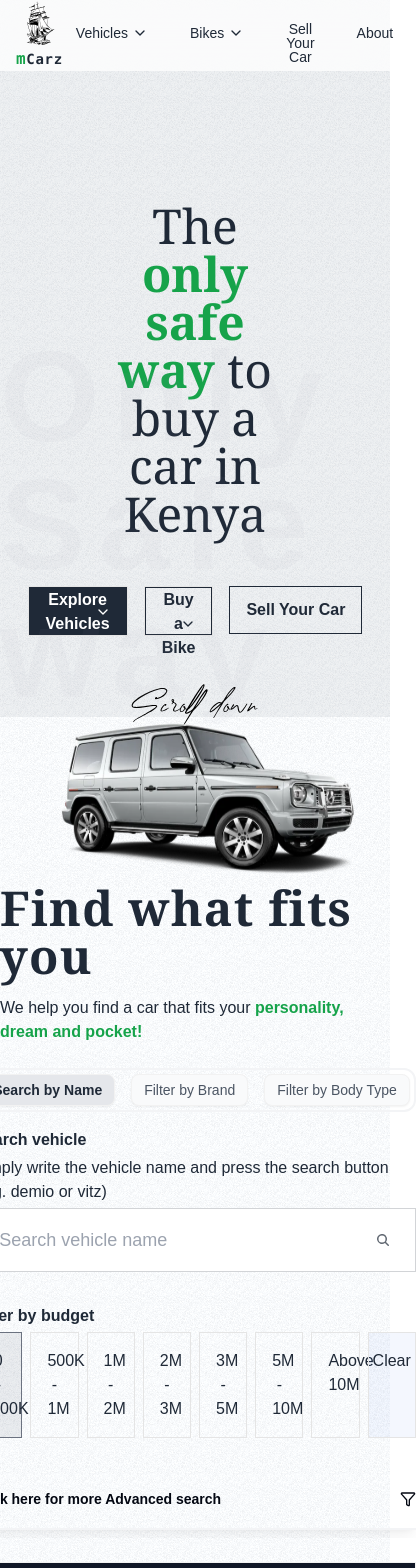
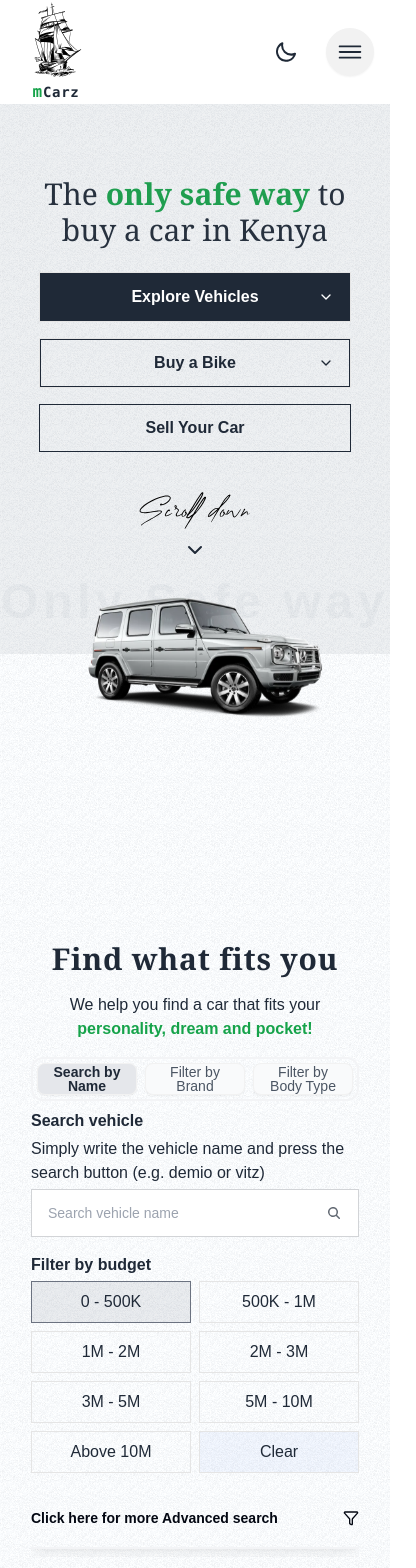
Before and after one commit to MwauratheAlex/mCarz, a Next.js app: page / in a window 390 px wide. Shown: the top 1568 px of the page, 416 px wide, since content can reach past the window. Built offline with nearby package versions, Linux system fonts and the light colour scheme.

Commit message:
responsive ui

```diff
--- a/src/app/layout.tsx
+++ b/src/app/layout.tsx
@@ -2,6 +2,7 @@ import type { Metadata } from "next";
 import { Geist, Geist_Mono } from "next/font/google";
 import "./globals.css";
 import { Header } from "@/components/Header";
+import { Footer } from "@/components/Footer";
 
 const geistSans = Geist({
   variable: "--font-geist-sans",
@@ -15,7 +16,7 @@ const geistMono = Geist_Mono({
 
 export const metadata: Metadata = {
   title: "mCarz",
-  description: "Buy and sell cars and bikes with us.",
+  description: "The only safe way to buy and sell cars in Kenya.",
 };
 
 export default function RootLayout({
@@ -26,12 +27,14 @@ export default function RootLayout({
   return (
     <html lang="en">
       <body
-        className={`${geistSans.variable} ${geistMono.variable} antialiased`}
+        className={`${geistSans.variable} ${geistMono.variable} select-none relative
+         antialiased`}
       >
         <Header />
         <main className="grainy-light">
           {children}
         </main>
+        <Footer />
       </body>
     </html>
   );
--- a/src/app/page.tsx
+++ b/src/app/page.tsx
@@ -1,4 +1,3 @@
-import { Footer } from "@/components/Footer";
 import { Hero } from "@/components/Hero";
 import { Search } from "@/components/Search";
 import { StepsToOwn } from "@/components/StepsToOwn";
@@ -9,7 +8,6 @@ export default function Home() {
       <Hero />
       <Search />
       <StepsToOwn />
-      <Footer />
     </div>
   );
 }
--- a/src/components/Header.tsx
+++ b/src/components/Header.tsx
@@ -1,32 +1,77 @@
+'use client'
 
 import Image from "next/image";
 import logoImg from "@/../public/logo.svg"
 
 import { ChevronDown } from "lucide-react";
+import { useState } from "react";
+import { IoIosMenu } from "react-icons/io";
+import { IoClose } from "react-icons/io5";
+import { cn } from "@/lib/utils";
 
 export function Header() {
     return (
-        <header className="bg-white/75 backdrop-blur-lg px-4 fixed z-[999] w-full">
+        <header className="bg-white/75 backdrop-blur-lg px-4 sticky
+            z-[999] w-full top-0">
             <div className="flex justify-between items-center shadow-black">
                 <Logo />
-                <ul className="flex gap-4">
-                    <li><NavDropDown text="Vehicles" /></li>
-                    <li><NavDropDown text="Bikes" /></li>
-                    <li><NavLink text="Sell Your Car" /></li>
-                    <li><NavLink text="About" /></li>
-                    <li><NavLink text="Contact" /></li>
-                    <li><NavLink text="FAQ" /></li>
-                    <li><ThemeChangeBtn /></li>
-                </ul>
+                <div className="flex gap-4">
+                    <NavContent className="hidden md:flex md:gap-2 lg:gap-4" />
+                    <ThemeChangeBtn />
+                    <MobileNav />
+                </div>
             </div>
         </header>
     );
 }
 
+function MobileNav() {
+    const [isOpen, setIsOpen] = useState(false);
+    return (
+        <div className="md:hidden" >
+            <label
+                className="daisy-btn daisy-btn-circle daisy-swap
+                daisy-swap-rotate z-[999]"
+            >
+                {/* this hidden checkbox controls the state */}
+                <input type="checkbox" onClick={() => setIsOpen(prev => !prev)} />
+
+                {/* hamburger icon */}
+                <IoIosMenu size={30} className="daisy-swap-off" />
+
+                {/* close icon */}
+                <IoClose className="daisy-swap-on" size={30} />
+            </label>
+            <div className={cn(
+                "absolute top-0 w-full left-0 transition-all animate-in",
+                "slide-in-from-top fade-in duration-500",
+                "ease-in-out",
+                isOpen ? "block opacity-100" : "hidden opacity-0"
+            )}>
+                <NavContent className="text-center bg-gray-50
+                    flex flex-col pt-28" />
+            </div>
+        </div>
+    );
+}
+
+function NavContent({ className }: { className: string }) {
+    return (
+        <ul className={className}>
+            <li><NavLink text="Vehicles" /></li>
+            <li><NavLink text="Bikes" /></li>
+            <li><NavLink text="Sell Your Car" /></li>
+            <li><NavLink text="About" /></li>
+            <li><NavLink text="Contact" /></li>
+            <li><NavLink text="FAQ" /></li>
+        </ul>
+    );
+}
+
 function Logo() {
     return (
-        <div className="text-center">
-            <Image src={logoImg} alt="logo image" className="w-20" />
+        <div className="text-center z-[999]">
+            <Image src={logoImg} priority alt="logo image" className="w-20" />
             <div className="text-sm font-mono tracking-wider font-semibold">
                 <span className="text-green-600 text-base">m</span>Carz
             </div>
@@ -34,10 +79,12 @@ function Logo() {
     );
 }
 
-function NavDropDown(props: { text: string }) {
+export function NavDropDown(props: { text: string }) {
     return (
         <div className="daisy-dropdown">
-            <div tabIndex={0} role="button" className="daisy-btn daisy-btn-ghost daisy-btn-sm">
+            <div tabIndex={0} role="button" className="daisy-btn daisy-btn-ghost
+            daisy-btn-sm rounded-none hover:bg-white/0 hover:underline
+            underline-offset-8">
                 <div className="flex gap-1 items-center font-normal">
                     <span>
                         {props.text}
@@ -45,7 +92,7 @@ function NavDropDown(props: { text: string }) {
                     <ChevronDown className="font-normal w-4" />
                 </div>
             </div>
-            <ul tabIndex={0} className="daisy-dropdown-content daisy-menu bg-base-100 rounded-box z-[1] p-2 w-max shadow">
+            <ul tabIndex={0} className="daisy-dropdown-content daisy-menu bg-base-100  z-[1] p-2 w-max shadow rounded-md">
                 <li><a>All {props.text}</a></li>
                 <li><a>Available in Kenya</a></li>
                 <li><a>Direct Import/International</a></li>
@@ -58,14 +105,19 @@ function NavDropDown(props: { text: string }) {
 
 function NavLink(props: { text: string }) {
     return (
-        <a className="daisy-btn daisy-btn-ghost daisy-btn-sm font-normal">{props.text}</a>
+        <a className="daisy-btn daisy-btn-ghost rounded-none
+            hover:bg-white/0 font-normal hover:underline underline-offset-8
+            w-full md:w-max py-8 md:py-2 md:border-none border border-gray-200
+            ">
+            {props.text}
+        </a>
     )
 }
 
 
 function ThemeChangeBtn() {
     return (
-        <label className="daisy-swap daisy-swap-rotate daisy-btn-square daisy-btn-sm">
+        <label className="daisy-swap z-[999] daisy-swap-rotate daisy-btn-square">
             {/* this hidden checkbox controls the state */}
             <input type="checkbox" />
 
--- a/src/components/Hero.tsx
+++ b/src/components/Hero.tsx
@@ -15,25 +15,35 @@ export function Hero() {
     }
 
     return (
-        <div className="flex flex-col py-[22vh] items-center relative bg-gray-500/10 h-[calc(85vh)] z-0">
-            <div className="text-center flex flex-col w-2/4 mx-auto">
-                <div className="text-5xl font-serif py-4">
+        <div className="flex flex-col overflow-x-clip items-center relative
+            z-0 py-16">
+            <div className="text-center flex flex-col w-4/5 md:w-3/4 lg:w-2/4
+            mx-auto justify-center">
+
+                <div className="text-3xl md:text-5xl font-serif py-2 md:py-4">
                     The <span className="text-green-600 font-semibold">only safe way</span> to<br /> buy a car in Kenya
                 </div>
-                <div className="flex gap-4 justify-center py-8">
+
+                <div className="flex flex-col md:flex-row gap-4
+                justify-center py-4 md:py-8 z-50">
                     <HeroDropDown text="Explore Vehicles" active />
                     <HeroDropDown text="Buy a Bike" />
                     <HeroButton text="Sell Your Car" />
                 </div>
-                <button onClick={e => scrollFunc(e)} className="w-full scroll-smooth flex flex-col items-center gap-2 py-4 ">
-                    <Image src={scrollDownSvg} alt="scroll down image" className="w-32" />
+
+                <button onClick={e => scrollFunc(e)} className="w-full scroll-smooth flex flex-col items-center gap-2 py-4 mt-2 z-[100] ">
+                    <Image src={scrollDownSvg} alt="scroll down image"
+                        className="md:w-32 w-28" />
                     <ChevronDown />
                 </button>
+
+                <div className="z-50">
+                    <HeroImage />
+                </div>
             </div>
-            <div className="absolute -bottom-[20vh] z-50">
-                <HeroImage />
-            </div>
-            <div className="absolute bottom-0 z-0">
+            <div className="absolute top-0 left-0 w-full h-[80%]
+                bg-gray-500/10"></div>
+            <div className="absolute bottom-[24%] z-0">
                 <FadedText />
             </div>
 
@@ -82,7 +92,8 @@ function HeroImage() {
 
 function FadedText() {
     return (
-        <div className="text-9xl font-black tracking-widest text-gray-400/5">
+        <div className="text-5xl md:text-9xl font-black tracking-widest
+            text-gray-500/5 text-center">
             Only Safe way
         </div>
     );
--- a/src/components/Search.tsx
+++ b/src/components/Search.tsx
@@ -11,19 +11,20 @@ export function Search() {
     const [searchType, setSearchType] = useState<string>("name");
 
     return (
-        <div className="pt-[15vh] mt-10 pb-16 mx-auto" id="search" >
+        <div className="pt-[13vh] md:pt-[15vh] mt-10 pb-16 mx-auto px-8" id="search" >
             <div className=" flex flex-col items-center gap-4" >
-                <h1 className="font-serif text-5xl tracking-wide font-semibold">
+                <h1 className="font-serif text-3xl md:text-5xl tracking-wide font-semibold">
                     Find what fits you
                 </h1>
-                <p className="">We help you find a car that fits your <span className="text-green-600 font-semibold">personality, dream and pocket!</span></p>
+                <p className="text-center">We help you find a car that fits your <span className="text-green-600 font-semibold">personality, dream and pocket!</span></p>
                 <div>
-                    <div className="flex gap-4 justify-center border-2
-                    border-gray-100 my-2
+                    <div className="flex gap-2 md:gap-4 justify-center border-2
+                    border-gray-100 md:my-2
                     w-max mx-auto rounded-xl p-1">
                         <button
                             className={cn(
-                                "daisy-btn bg-gray-200 daisy-btn-sm transition-colors",
+                                "daisy-btn text-wrap bg-gray-200 daisy-btn-sm transition-colors whitespace-normal max-w-[100px]",
+                                "md:max-w-96",
                                 searchType != "name" && "font-normal text-gray-600 bg-gray-50"
 
                             )}
@@ -33,7 +34,7 @@ export function Search() {
                         </button>
                         <button
                             className={cn(
-                                "daisy-btn bg-gray-200 daisy-btn-sm transition-colors",
+                                "daisy-btn bg-gray-200 daisy-btn-sm transition-colors whitespace-normal max-w-[100px] md:max-w-96",
                                 searchType != "brand" && "font-normal text-gray-600 bg-gray-50"
 
                             )}
@@ -43,7 +44,7 @@ export function Search() {
                         </button>
                         <button
                             className={cn(
-                                "daisy-btn bg-gray-200 daisy-btn-sm transition-colors",
+                                "daisy-btn bg-gray-200 daisy-btn-sm transition-colors whitespace-normal max-w-[100px] md:max-w-96",
                                 searchType != "body" && "font-normal text-gray-600 bg-gray-50"
 
                             )}
@@ -69,11 +70,13 @@ function SearchByName() {
     ] = useState<string>(priceRanges[0].range);
 
     return (
-        <div className="w-full flex flex-col gap-4">
+        <div className="w-full flex flex-col gap-2 md:gap-4">
             <div className="flex flex-col gap-1 py-2 w-full">
                 <p className="font-semibold">Search vehicle</p>
                 <p>Simply write the vehicle name and press the search button (e.g. demio or vitz)</p>
-                <label className="daisy-input daisy-input-lg daisy-input-bordered w-full rounded-none flex items-center gap-2">
+                <label className="daisy-input md:daisy-input-lg
+                daisy-input-md daisy-input-bordered
+                w-full rounded-none flex items-center gap-2">
                     <input type="text" className="grow py-4" placeholder="Search vehicle name" />
                     <svg
                         xmlns="http://www.w3.org/2000/svg"
@@ -88,14 +91,15 @@ function SearchByName() {
                 </label>
             </div>
 
-            <div className="flex flex-col gap-1 py-2">
+            <div className="flex flex-col gap-1 md:py-2">
                 <p className="font-semibold">Filter by budget</p>
-                <div className={`grid grid-rows-1 grid-cols-8 gap-2`}>
+                <div className={`grid grid-rows-3 md:grid-rows-1 grid-cols-2
+                  md:grid-cols-8 gap-2`}>
                     {priceRanges.map(priceRange => (
                         <div
                             key={priceRange.range}
                             className={cn(
-                                "border p-4 w-full text-center hover:bg-blue-600/5",
+                                "border md:p-4 py-2 w-full text-center hover:bg-blue-600/5",
                                 "cursor-pointer",
                                 selectedRange == priceRange.range &&
                                 "border-gray-500 bg-gray-600/10"
@@ -108,7 +112,7 @@ function SearchByName() {
                     {selectedRange != "" && (
                         <div
                             className={cn(
-                                "border py-4 text-center w-full bg-blue-600/5",
+                                "border py-2 md:py-4 text-center w-full bg-blue-600/5",
                                 "hover:bg-blue-600/10 cursor-pointer"
                             )}
                             onClick={() => setSelectedRange("")}
@@ -121,10 +125,11 @@ function SearchByName() {
 
 
             <div className="daisy-collapse rounded-none
-                py-2 ">
+                py-2">
                 <input type="checkbox" />
                 <div className="daisy-collapse-title flex text-sm text-gray-950
-                    font-semibold border-gray-100 border-b-2 px-0 shadow-black/5 shadow-lg
+                    font-semibold border-gray-100 border-b-2 px-0 shadow-black/5
+                    shadow-lg
                     flex-row items-center justify-between">
                     <span>
                         Click here for more Advanced search
@@ -144,7 +149,7 @@ function SearchByName() {
 
             <div className="flex flex-col gap-1 py-2">
                 <button
-                    className="daisy-btn bg-gray-900 text-gray-50 hover:bg-gray-950 hover:text-white daisy-btn-lg rounded-none"
+                    className="daisy-btn bg-gray-900 text-gray-50 hover:bg-gray-950 hover:text-white daisy-btn-md md:daisy-btn-lg rounded-none"
                 >
                     Search
                 </button>
@@ -195,10 +200,11 @@ function FormInputSelect(props: { title: string }) {
 
 function FilterByBrand() {
     return (
-        <div className=" grid grid-cols-4 gap-6 p-4">
+        <div className="grid grid-cols-3 md:grid-cols-4 gap-2 p-4
+            md:gap-6 md:p-4">
             {brands.map(type => (
                 <button key={type.name} className="daisy-btn daisy-btn-ghost
-                    w-40 h-36 shadow-lg shadow-gray-600/5 rounded-none bg-gray-100">
+                    md:w-40 md:h-36 w-28 h-24 shadow-lg shadow-gray-600/5 rounded-none bg-gray-100">
                     <Image src={type.icon} alt="type.name" priority
                         className="w-20 h-20" />
                 </button>
@@ -209,12 +215,13 @@ function FilterByBrand() {
 
 function FilterByBobyType() {
     return (
-        <div className=" grid grid-cols-3 gap-4 p-4">
+        <div className=" grid grid-cols-2 md:grid-cols-3 gap-4 p-4">
             {bodyTypes.map(type => (
-                <button key={type.name} className="py-8 px-16 daisy-btn
+                <button key={type.name} className="daisy-btn md:px-16 md:py-8
                     daisy-btn-ghost w-full h-full shadow-lg shadow-gray-600/5
                     rounded-none bg-gray-100">
-                    <Image src={type.icon} alt={type.name} priority />
+                    <Image src={type.icon} alt={type.name}
+                        className="w-20 h-20 md:w-28 md:h-28" priority />
                 </button>
             ))}
         </div>
--- a/src/components/StepsToOwn.tsx
+++ b/src/components/StepsToOwn.tsx
@@ -11,24 +11,24 @@ export function StepsToOwn() {
     ];
     return (
         <div className="relative overflow-hidden
-      flex-col min-h-screen">
-            <div className="absolute bg-gray-500/10 top-24 h-1/2 border w-full z-0
-        flex">
+      flex-col min-h-screen py-16 px-1">
+            <div className="absolute bg-gray-500/10 top-0 h-1/2
+                w-full z-0 flex py-28">
                 <Image src={logoImg} alt="logo image" className="h-full
-           -ml-96 opacity-5" />
+           md:-ml-96 -mt-28 md:-mt-0  opacity-5" />
                 <div className="absolute top-[36%] left-[16%] w-full">
                     <FadedText />
                 </div>
             </div>
             <div className="flex relative items-center justify-center
       flex-col min-h-screen z-50">
-                <h1 className="font-serif text-5xl tracking-wide text-center">
+                <h1 className="font-serif text-3xl md:text-5xl tracking-wide text-center">
                     Owning a car is as simple as<br />
                     <span className="font-semibold text-green-600">
                         One, Two, Three
                     </span>
                 </h1>
-                <div className="grid grid-cols-3 w-3/4 px-8 py-16 gap-4">
+                <div className="grid w-full grid-cols-1 md:grid-cols-3 md:w-3/4 px-8 py-16 gap-4">
                     {steps.map(step => (
                         <Step
                             key={step.heading}
```
